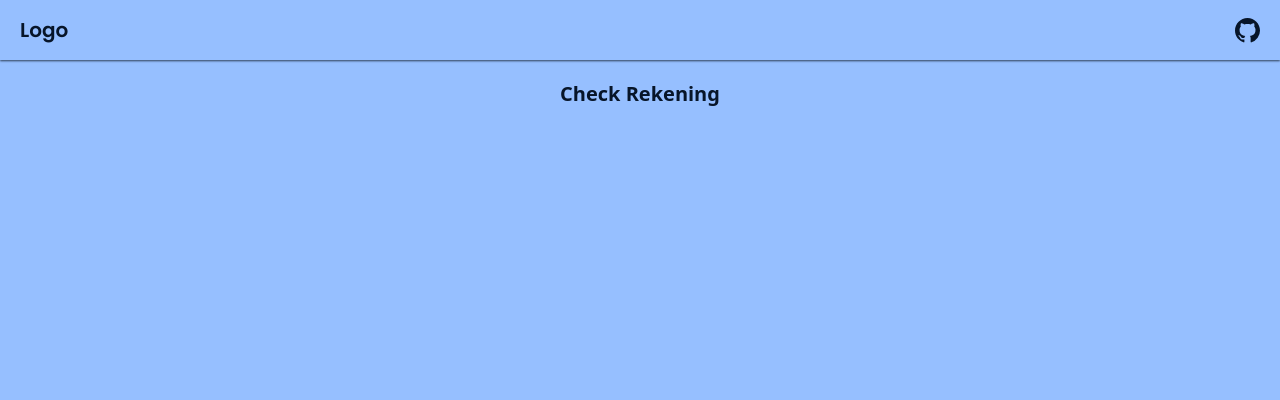
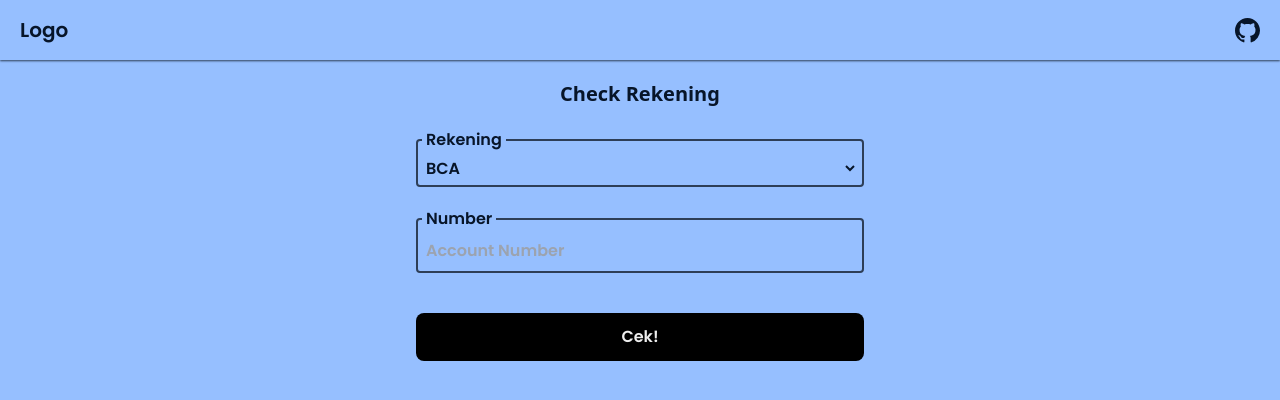
Before and after one commit to Zeddnyx/ZTools, a React (Vite) app: page /check-rek in a window 1280 px wide. Shown: the top 400 px of the page. Built offline with nearby package versions, Linux system fonts and the light colour scheme.

Commit message:
fix gencc, and add cek rek

```diff
--- a/src/Pages/BinGen.jsx
+++ b/src/Pages/BinGen.jsx
@@ -1,4 +1,4 @@
-import { useReducer, useState } from 'react'
+import { useEffect, useState } from 'react'
 import { BinValid } from '../Components/BinGen/BinValidator'
 import { MonthValid } from '../Components/BinGen/MonthValid'
 
@@ -12,7 +12,7 @@ export default function CCGEN() {
   const [dateStats, setDateStats] = useState(false)
   const [cvvStats, setCvvStats] = useState(false)
   const [results, setResults] = useState([])
-
+  const [hasil, setHasil] = useState([])
   const [form, setForm] = useState({
     bin: 0,
     date: dateStats,
@@ -20,7 +20,7 @@ export default function CCGEN() {
     year: year[0],
     cvvCheck: cvvStats,
     cvv: 0,
-    quantity: 0,
+    quantity: 10,
   })
 
   const handleInput = e => {
@@ -32,32 +32,44 @@ export default function CCGEN() {
 
   const handleClick = e => {
     e.preventDefault()
-
+    let i = 0;
     // form.quantity akan memntukan berapa jumlah yg mau di generate
-    for (let i = 0; i < form.quantity; i++){
     if(!dateStats && cvvStats) {
-          setResults([...results, `${BinValid(form.bin)}|${form.cvv}`])
+      while ( i < form.quantity ){
+        // idk how to explaine but its work!
+        setResults(results => [...results, `${BinValid(form.bin)}|${form.cvv}`])
+        i++
+      }
     }
     if(dateStats && !cvvStats) {
-          setResults([...results, `${BinValid(form.bin)}|${form.month}|${form.year}`])
+      while ( i < form.quantity ){
+        setResults(results => [...results, `${BinValid(form.bin)}|${form.month}|${form.year}`])
+        i++
+      }
     }
     if(!dateStats && !cvvStats) {
-          setResults([...results, BinValid(form.bin)])
+      while ( i < form.quantity ){
+       setResults(results => [...results, BinValid(form.bin)])
+      console.log(results)
+        i++
+      }
     }
     if(dateStats && cvvStats) {
-          setResults([...results, `${BinValid(form.bin)}|${form.month}|${form.year}|${form.cvv}`])
+      while ( i < form.quantity ){
+        setResults(results => [...results, `${BinValid(form.bin)}|${form.month}|${form.year}|${form.cvv}`])
+        i++
       }
     }
-    console.log(results)
   }
 
   return <>
     <section className='section'>
       <h1 className='heading-judul'>Bin Generator</h1>
+       <p className='my-5  text-center font-semibold'>Generate random test credit card and card numbers fro testing, validation and verification purposes.</p>
       <form className='grid gap-2'>
         <fieldset className='field'>
           <legend className='legend'>Bin</legend>
-          <input  className='input' type="number" onChange={handleInput} name="bin" placeholder='454393' />
+          <input  className='input' required type="number" onChange={handleInput} name="bin" placeholder='454393' />
         </fieldset>
 
         <div className='flex gap-3 font-pop'>
--- a/src/Pages/Cekrek.jsx
+++ b/src/Pages/Cekrek.jsx
@@ -1,7 +1,94 @@
+import { useState, useEffect } from 'react'
+
 export default function Cekrek() {
+const [bank, setBank] = useState('')
+  const [number, setNumber] = useState(0)
+  const [info, setInfo] = useState('')
+  const [load, setLoad] = useState(false)
+  const [error, setError] = useState(null)
+
+  const [list, setList] = useState([
+    'BCA', 'Blu By BCA', 'BNI', 'BRI', 'Mandiri', 'CIMB NIAGA', 'Permata', 'Danamon', 'Bank DKI', 'BTPN/Jenius', 'Bank NOBU', 'Bank Jago', 'Line Bank', 'LinkAja!', 'GoPay', 'OVO', 'DANA'
+  ])
+
+  const cekrek = async (bank, number) => {
+    setLoad(true)
+    const myHeaders = new Headers();
+    myHeaders.append("Content-Type", "application/x-www-form-urlencoded");
+    const urlencoded = new URLSearchParams();
+    urlencoded.append("accountBank", bank);
+    urlencoded.append("accountNumber", number);
+    const requestOptions = {
+      method: 'POST',
+      headers: myHeaders,
+      body: urlencoded,
+      redirect: 'follow'
+    }
+
+    try {
+      const cek = await fetch("https://cekrek.heirro.dev/api/check", requestOptions)
+      if (!cek.ok){throw new Error('opps something went wrong')}
+      const res = await cek.json()
+      setInfo(res.data)
+    } catch (error) {
+      setError(error.message)
+    }
+    setLoad(false)
+  }
+
+  let content;
+    if (info) {
+    content =  <div className='p-2 bg-blue-100 my-5 rounded'>
+      <p className='text-green-500 mb-2 text-xs font-semibold'>Success !</p>
+      <div>
+        <h4 className='font-bold'>Bank/E-Wallet : {info[0].accountBank}</h4>
+        <h4 className='font-bold'>Name : {info[0].accountName}</h4>
+        <h4 className='font-bold'>Rek/Number : {info[0].accountNumber}</h4>
+      </div>
+    </div>
+  }
+  if (info == undefined) {
+    content =  <div className='p-2 bg-mainBgDark dark:bg-mainBg my-5 rounded'>
+      <p className='text-red-500 my-2 text-xs'>Data not found !</p>
+    </div>
+  }
+  if (load) {
+    const loading = 'animate-bounce w-8 h-8 border-2 rounded-full mx-auto my-5 border-mainBgDark dark:border-mainBg'
+    content = <div className={loading}></div>
+  }
+  if (error) {
+    content = <p className=''>{error}</p>
+  }
+
+  const handleSubmit = e => {
+    e.preventDefault()
+
+    cekrek(bank, number)
+  }
+
   return <>
     <section className='section'>
       <h1 className='heading-judul'>Check Rekening</h1>
+
+      <form onSubmit={handleSubmit} className='flex flex-col gap-5'>
+        <fieldset className='field'>
+          <legend className='legend'>Rekening</legend>
+          <select className='select'  onChange={e  => setBank(e.target.value)} name="list">
+            {list.map( list => {
+              return <option key={list} value={list}>{list}</option>
+             })}
+          </select>
+        </fieldset>
+
+        <fieldset className='field'>
+          <legend className='legend'>Number</legend>
+          <input className='input' onChange={e => setNumber(e.target.value)} required type="number" name="accNumber" placeholder='Account Number' />
+        </fieldset>
+
+        <button className='btn' type="submit">Cek!</button>
+      </form>
+
+      {content}
     </section>
   </>
 
--- a/src/index.css
+++ b/src/index.css
@@ -25,7 +25,7 @@
 
 
 .boxTools {
-  @apply border-2 font-pop border-mainBgDark  dark:border-mainBg text-mainText dark:text-mainText p-5 rounded outline-none w-full
+  @apply border-2 font-pop border-mainBgDark  dark:border-mainBg text-mainTextDark dark:text-mainText p-5 rounded outline-none w-full
 }
 .field {
   @apply border-2 p-1 rounded border-mainBgDark dark:border-mainBg w-full font-pop text-mainText dark:text-mainTextDark
@@ -46,7 +46,7 @@
   @apply bg-transparent outline-none w-full text-mainText dark:text-mainTextDark dark:bg-mainBgDark
 }
 .btn {
-  @apply bg-black dark:bg-mainBg p-3 text-center w-full rounded-lg font-pop text-mainText mt-5 outline-none
+  @apply bg-black dark:bg-mainBg p-3 text-center w-full rounded-lg font-pop text-mainTextDark mt-5 outline-none
 }
 .textarea {
   @apply h-40 bg-transparent rounded outline-none font-medium text-mainText dark:text-mainTextDark
```
Lines whose indentation alone changed are shown as unchanged.
